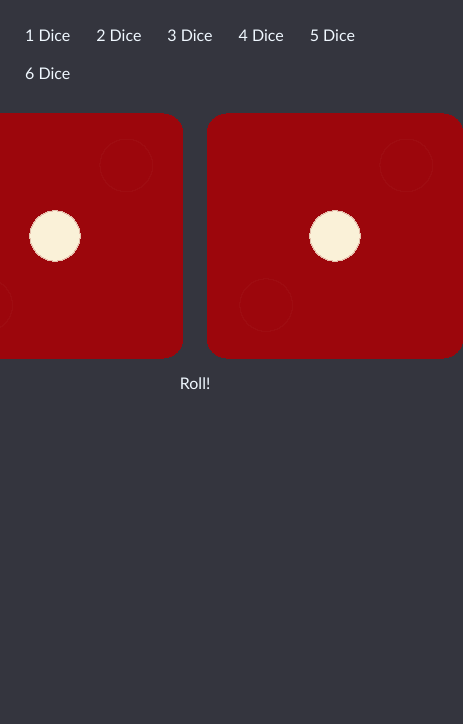
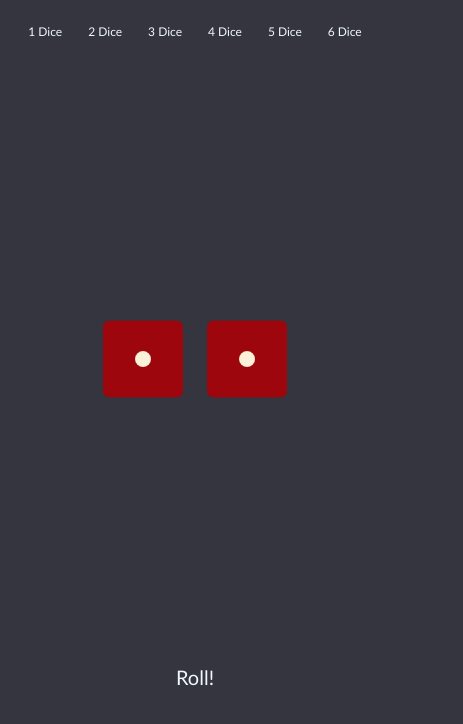
Before and after one commit to MarcusFongKJ/dice-game, a plain HTML site: page index.html in a window 390 px wide. Shown: the whole page, 463 px wide, since content can reach past the window. Drawn offline with nearby package versions, Linux system fonts and the light colour scheme.

Commit message:
added css for different sized screens

```diff
--- a/index.html
+++ b/index.html
@@ -26,7 +26,7 @@
       </div>
 
       <!-- Dice -->
-      <div class="container d-flex justify-content-center">
+      <div class="container d-flex justify-content-center align-items-center" id="dice-area">
             <div class="row dice-container">
                 <div class="col-6 d-flex justify-content-end">
                     <img src="images/dice1.png" alt="dice 1" id="die">
--- a/styles.css
+++ b/styles.css
@@ -1,8 +1,63 @@
 body {
     background-color: rgb(52, 53, 62);
     font-family: "Gill Sans", "Gill Sans MT", Calibri, sans-serif;
+    height: 100vh;
 }
 
 .btn {
     color: aliceblue;
+    font-size: 30px;
 }
+
+#roll-dice {
+    font-size: 38px;
+}
+
+#dice-area {
+    height: 70vh;
+}
+
+@media (max-width: 1000px) {
+    img {
+      max-width: 160px;
+    }
+    .btn {
+        font-size: 24px;
+    }
+    #roll-dice {
+        font-size: 32px;
+    }
+}
+
+@media (max-width: 770px) {
+    .btn {
+        font-size: 20px;
+    }
+    #roll-dice {
+        font-size: 28px;
+    }
+}
+
+@media (max-width: 600px) {
+    img {
+      max-width: 100px;
+    }
+    .btn {
+        font-size: 16px;
+    }
+    #roll-dice {
+        font-size: 24px;
+    }
+}
+
+@media (max-width: 390px) {
+    img {
+      max-width: 80px;
+    }
+    .btn {
+        font-size: 12px;
+    }
+    #roll-dice {
+        font-size: 20px;
+    }
+}
```
